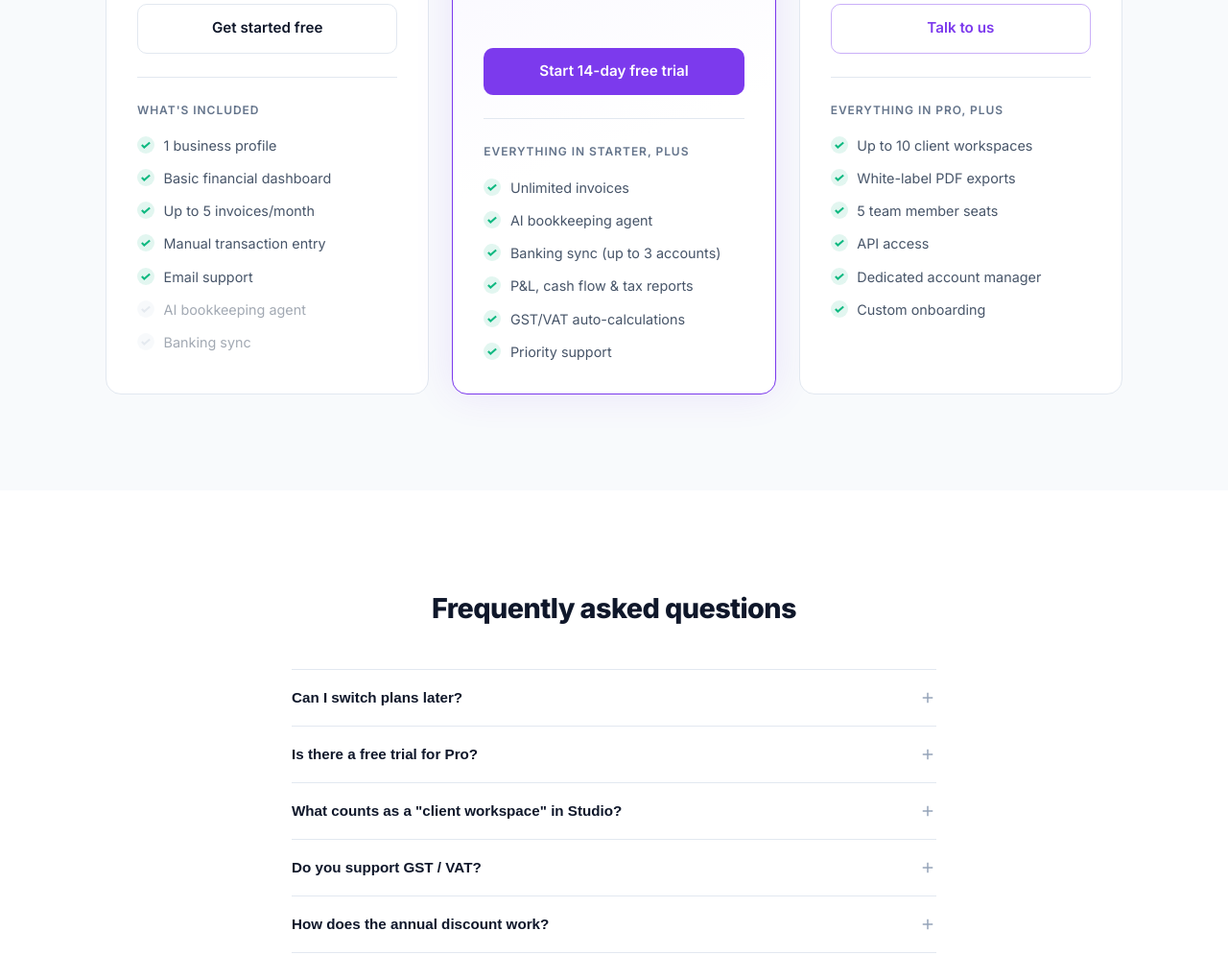
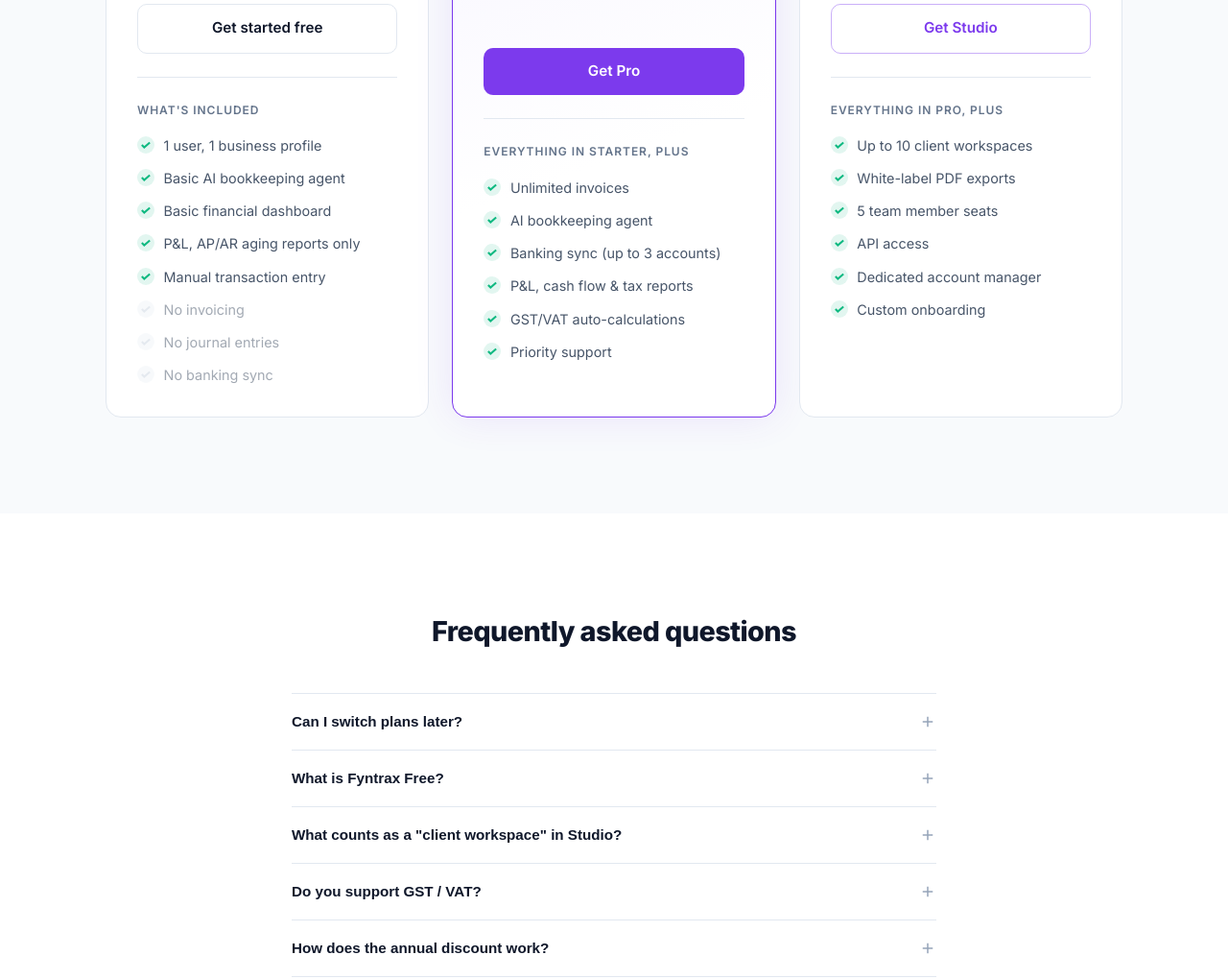
Before and after one commit to usmanxhakir/Fyntrax-Web, a website: page pages/pricing/index.html in a window 1280 px wide. Shown: the part 919-1939 px from the top of the page at 96% size. Drawn offline with Linux system fonts and the light colour scheme.

Commit message:
Update pricing features and FAQs; modify CTA links for Pro and Studio plans

```diff
--- a/pages/pricing/index.html
+++ b/pages/pricing/index.html
@@ -396,15 +396,16 @@
         <a href="https://free.fyntrax.site/register" class="card-cta cta-outline">Get started free</a>
         <hr class="divider" />
         <div class="features-label">What's included</div>
-        <ul class="features">
-          <li><span class="check"><svg viewBox="0 0 12 12" fill="none" stroke-width="2.5"><polyline points="1,6 4,9 11,3"/></svg></span>1 business profile</li>
-          <li><span class="check"><svg viewBox="0 0 12 12" fill="none" stroke-width="2.5"><polyline points="1,6 4,9 11,3"/></svg></span>Basic financial dashboard</li>
-          <li><span class="check"><svg viewBox="0 0 12 12" fill="none" stroke-width="2.5"><polyline points="1,6 4,9 11,3"/></svg></span>Up to 5 invoices/month</li>
-          <li><span class="check"><svg viewBox="0 0 12 12" fill="none" stroke-width="2.5"><polyline points="1,6 4,9 11,3"/></svg></span>Manual transaction entry</li>
-          <li><span class="check"><svg viewBox="0 0 12 12" fill="none" stroke-width="2.5"><polyline points="1,6 4,9 11,3"/></svg></span>Email support</li>
-          <li class="dim"><span class="check"><svg viewBox="0 0 12 12" fill="none" stroke-width="2.5"><polyline points="1,6 4,9 11,3"/></svg></span>AI bookkeeping agent</li>
-          <li class="dim"><span class="check"><svg viewBox="0 0 12 12" fill="none" stroke-width="2.5"><polyline points="1,6 4,9 11,3"/></svg></span>Banking sync</li>
-        </ul>
+          <ul class="features">
+            <li><span class="check"><svg viewBox="0 0 12 12" fill="none" stroke-width="2.5"><polyline points="1,6 4,9 11,3"/></svg></span>1 user, 1 business profile</li>
+            <li><span class="check"><svg viewBox="0 0 12 12" fill="none" stroke-width="2.5"><polyline points="1,6 4,9 11,3"/></svg></span>Basic AI bookkeeping agent</li>
+            <li><span class="check"><svg viewBox="0 0 12 12" fill="none" stroke-width="2.5"><polyline points="1,6 4,9 11,3"/></svg></span>Basic financial dashboard</li>
+            <li><span class="check"><svg viewBox="0 0 12 12" fill="none" stroke-width="2.5"><polyline points="1,6 4,9 11,3"/></svg></span>P&amp;L, AP/AR aging reports only</li>
+            <li><span class="check"><svg viewBox="0 0 12 12" fill="none" stroke-width="2.5"><polyline points="1,6 4,9 11,3"/></svg></span>Manual transaction entry</li>
+            <li class="dim"><span class="check"><svg viewBox="0 0 12 12" fill="none" stroke-width="2.5"><polyline points="1,6 4,9 11,3"/></svg></span>No invoicing</li>
+            <li class="dim"><span class="check"><svg viewBox="0 0 12 12" fill="none" stroke-width="2.5"><polyline points="1,6 4,9 11,3"/></svg></span>No journal entries</li>
+            <li class="dim"><span class="check"><svg viewBox="0 0 12 12" fill="none" stroke-width="2.5"><polyline points="1,6 4,9 11,3"/></svg></span>No banking sync</li>
+          </ul>
       </div>
 
       <!-- PRO (FEATURED) -->
@@ -418,7 +419,7 @@
           <span class="price-period">/mo</span>
         </div>
         <div class="price-annual-note" id="note-pro">&nbsp;</div>
-        <a href="/register?plan=pro" class="card-cta cta-filled">Start 14-day free trial</a>
+        <a href="#" id="cta-pro" class="card-cta cta-filled">Get Pro</a>
         <hr class="divider" />
         <div class="features-label">Everything in Starter, plus</div>
         <ul class="features">
@@ -441,7 +442,7 @@
           <span class="price-period">/mo</span>
         </div>
         <div class="price-annual-note" id="note-studio">&nbsp;</div>
-        <a href="/contact?plan=studio" class="card-cta cta-ghost">Talk to us</a>
+        <a href="#" id="cta-studio" class="card-cta cta-ghost">Get Studio</a>
         <hr class="divider" />
         <div class="features-label">Everything in Pro, plus</div>
         <ul class="features">
@@ -471,10 +472,10 @@
 
     <div class="faq-item reveal">
       <button class="faq-q" onclick="toggleFaq(this)">
-        Is there a free trial for Pro?
+        What is Fyntrax Free?
         <svg viewBox="0 0 24 24" fill="none" stroke-width="2"><line x1="12" y1="5" x2="12" y2="19"/><line x1="5" y1="12" x2="19" y2="12"/></svg>
       </button>
-      <div class="faq-a">Yes, Pro comes with a 14-day free trial. No credit card required to start. If you don't upgrade at the end, you'll automatically move to the Starter plan.</div>
+      <div class="faq-a">Fyntrax Free is a separate app at free.fyntrax.site for solo operators. It includes a basic AI bookkeeping agent, P&L and AP/AR reports, and manual transaction entry — no invoicing, no journal entries, no banking sync.</div>
     </div>
 
     <div class="faq-item reveal">
@@ -533,6 +534,17 @@
       studio:  { monthly: 15, annual: 10 }
     };
 
+    const LS_URLS = {
+      pro: {
+        monthly: 'https://fyntrax.lemonsqueezy.com/checkout/buy/1679534?checkout[redirect_url]=https://app.fyntrax.site/register',
+        annual:  'https://fyntrax.lemonsqueezy.com/checkout/buy/1679543?checkout[redirect_url]=https://app.fyntrax.site/register'
+      },
+      studio: {
+        monthly: 'https://fyntrax.lemonsqueezy.com/checkout/buy/1679596?checkout[redirect_url]=https://app.fyntrax.site/register',
+        annual:  'https://fyntrax.lemonsqueezy.com/checkout/buy/1679679?checkout[redirect_url]=https://app.fyntrax.site/register'
+      }
+    };
+
     function toggleBilling() {
       isAnnual = !isAnnual;
       const toggle = document.getElementById('billing-toggle');
@@ -542,6 +554,7 @@
       lblM.classList.toggle('active', !isAnnual);
       lblA.classList.toggle('active', isAnnual);
       updatePrices();
+      updateCtaUrls();
     }
 
     function updatePrices() {
@@ -564,6 +577,12 @@
           note.innerHTML = '&nbsp;';
         }
       });
+    }
+
+    function updateCtaUrls() {
+      const period = isAnnual ? 'annual' : 'monthly';
+      document.getElementById('cta-pro').href    = LS_URLS.pro[period];
+      document.getElementById('cta-studio').href = LS_URLS.studio[period];
     }
 
     function toggleFaq(btn) {
```
